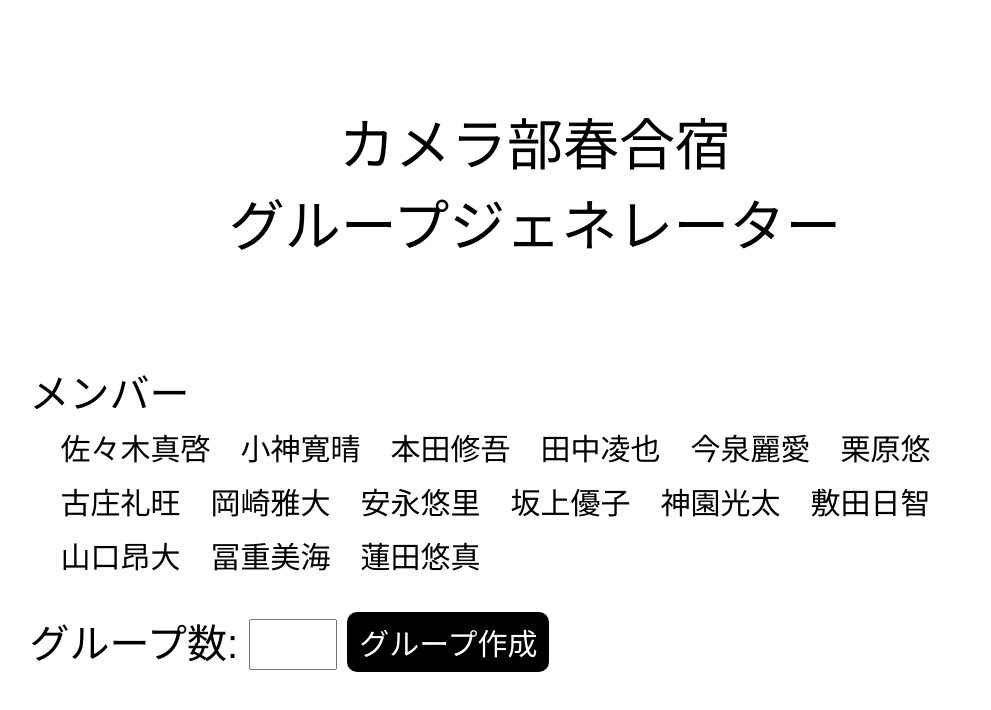
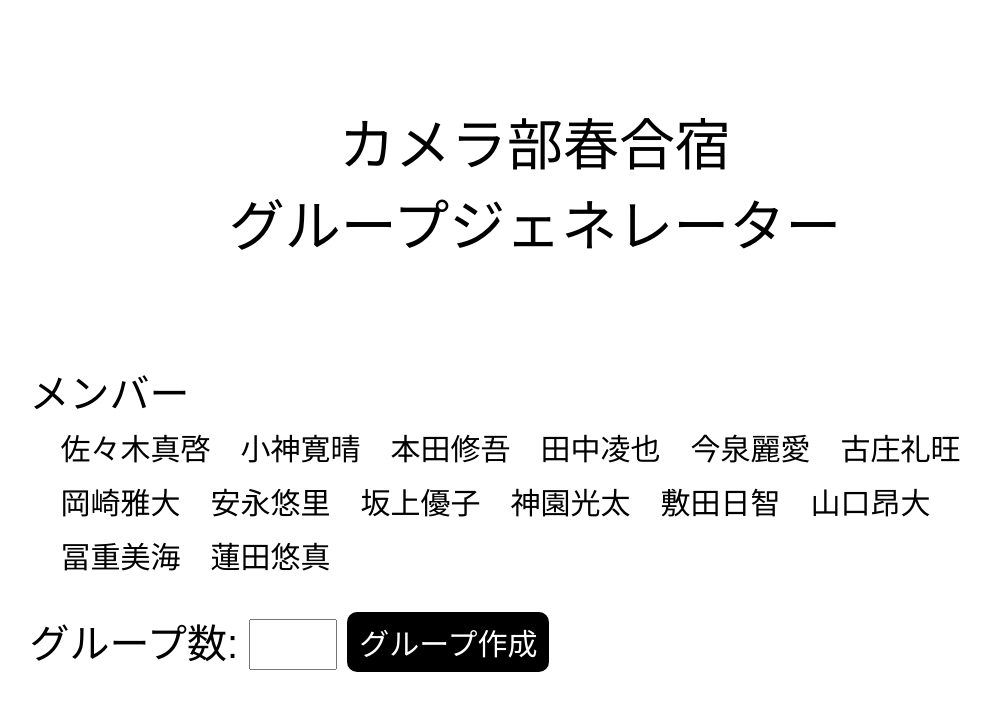
Before and after one commit to Kansei/cc-group-generator, a plain HTML site: page index.html in a window 1280 px wide. Shown: the whole page, without its empty margins (105-1096 px from the left). Drawn offline with Linux system fonts and the light colour scheme.

Commit message:
remove kuku

```diff
--- a/index.html
+++ b/index.html
@@ -28,7 +28,7 @@
 </body>
 
 <script>
-  let members = ["佐々木真啓", "小神寛晴", "本田修吾", "田中凌也", "今泉麗愛", "栗原悠", "古庄礼旺", "岡崎雅大", "安永悠里", "坂上優子", "神園光太", "敷田日智", "山口昂大", "冨重美海", "蓮田悠真"];
+  let members = ["佐々木真啓", "小神寛晴", "本田修吾", "田中凌也", "今泉麗愛",  "古庄礼旺", "岡崎雅大", "安永悠里", "坂上優子", "神園光太", "敷田日智", "山口昂大", "冨重美海", "蓮田悠真"];
 
   var membersDiv = document.getElementsByClassName("members")[0];
 
```
